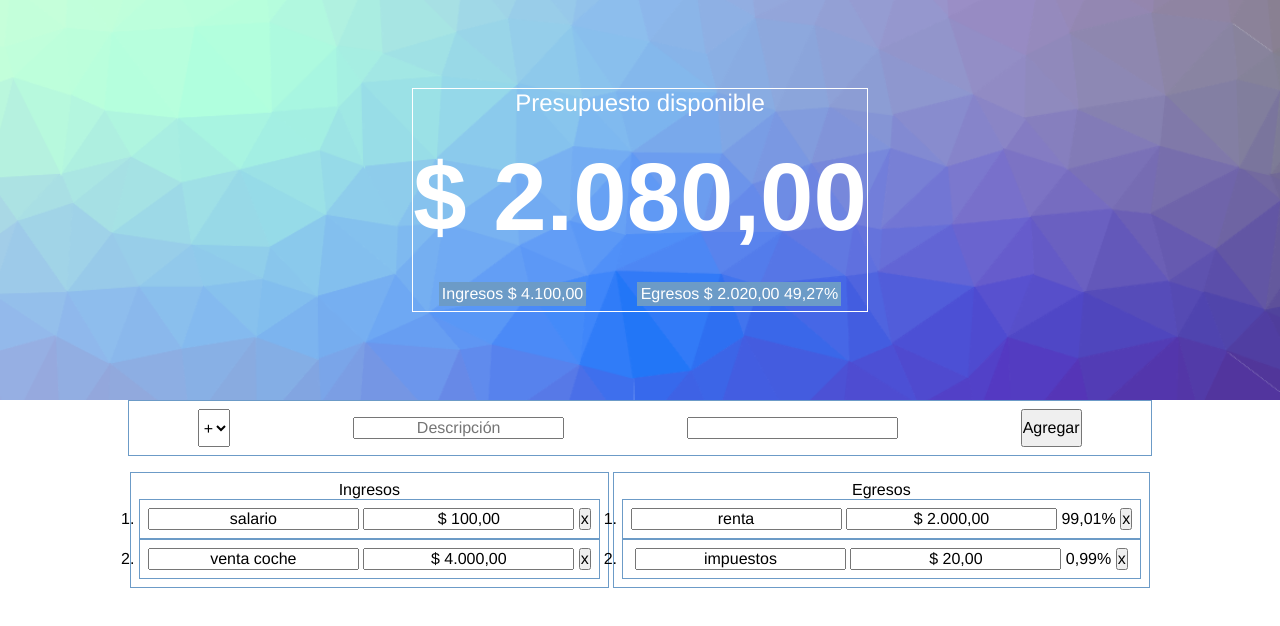
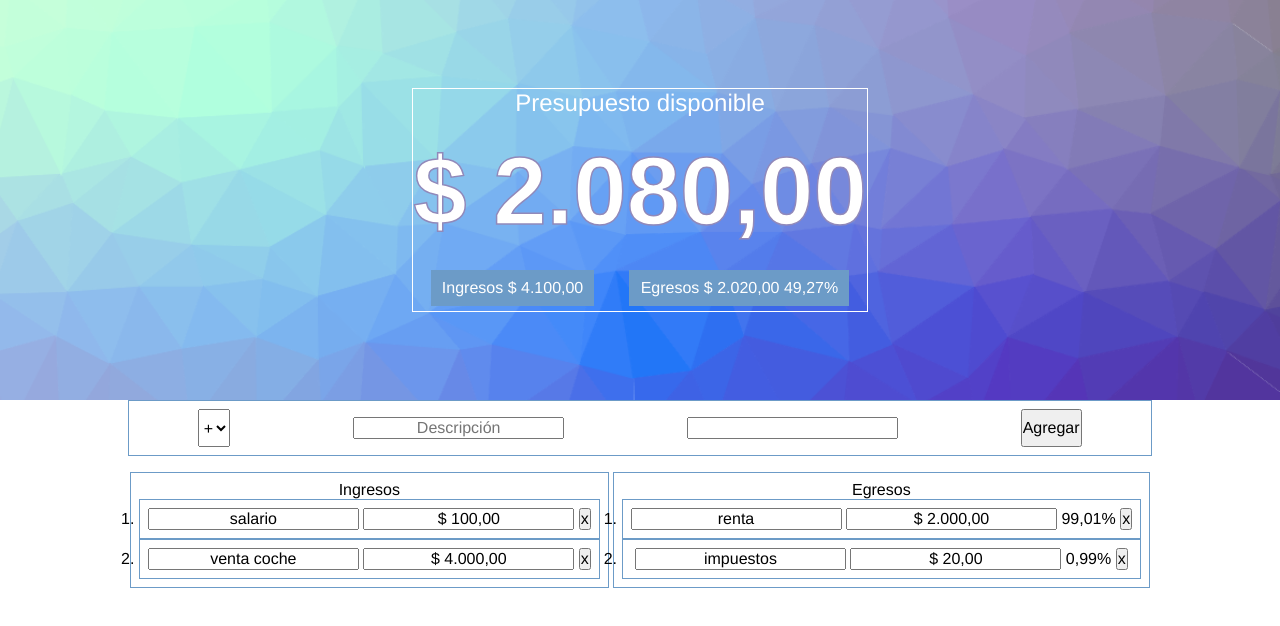
Before and after one commit to mickyrendon/presupuesto, a plain HTML site: page index.html in a window 1280 px wide. Drawn offline with Linux system fonts and the light colour scheme.

Commit message:
ux del header, ingresos y egresos

```diff
--- a/css/style.css
+++ b/css/style.css
@@ -20,6 +20,10 @@ header, .h1-container, .data-container{
 h1, h3, h4, span{
     border: none;
 }
+h1{
+    -webkit-text-stroke: 1.5px #9189ba;
+}
+
 header{
     height: 400px;
     justify-content: center;
@@ -39,16 +43,23 @@ header{
     font-size: 1.5rem;
 } */
 h1{
-    font-size: 3rem;
+    font-size: 3.9rem;
     font-weight: bold;
+
+}
+.data-input{
+    padding: 0 0.5rem;
+    height: 30px;
+    display: flex;
+    align-items: center;
 }
 .data-label{
     margin: 0.3rem 0;
     padding: 0.2rem;
-    width: 12rem;
+    /* width: 12rem; */
     display: flex;
     flex-flow: row wrap;
-    justify-content: space-around;
+    justify-content:flex-start;
     background-color: #6c9bc7;
 }
 
```
